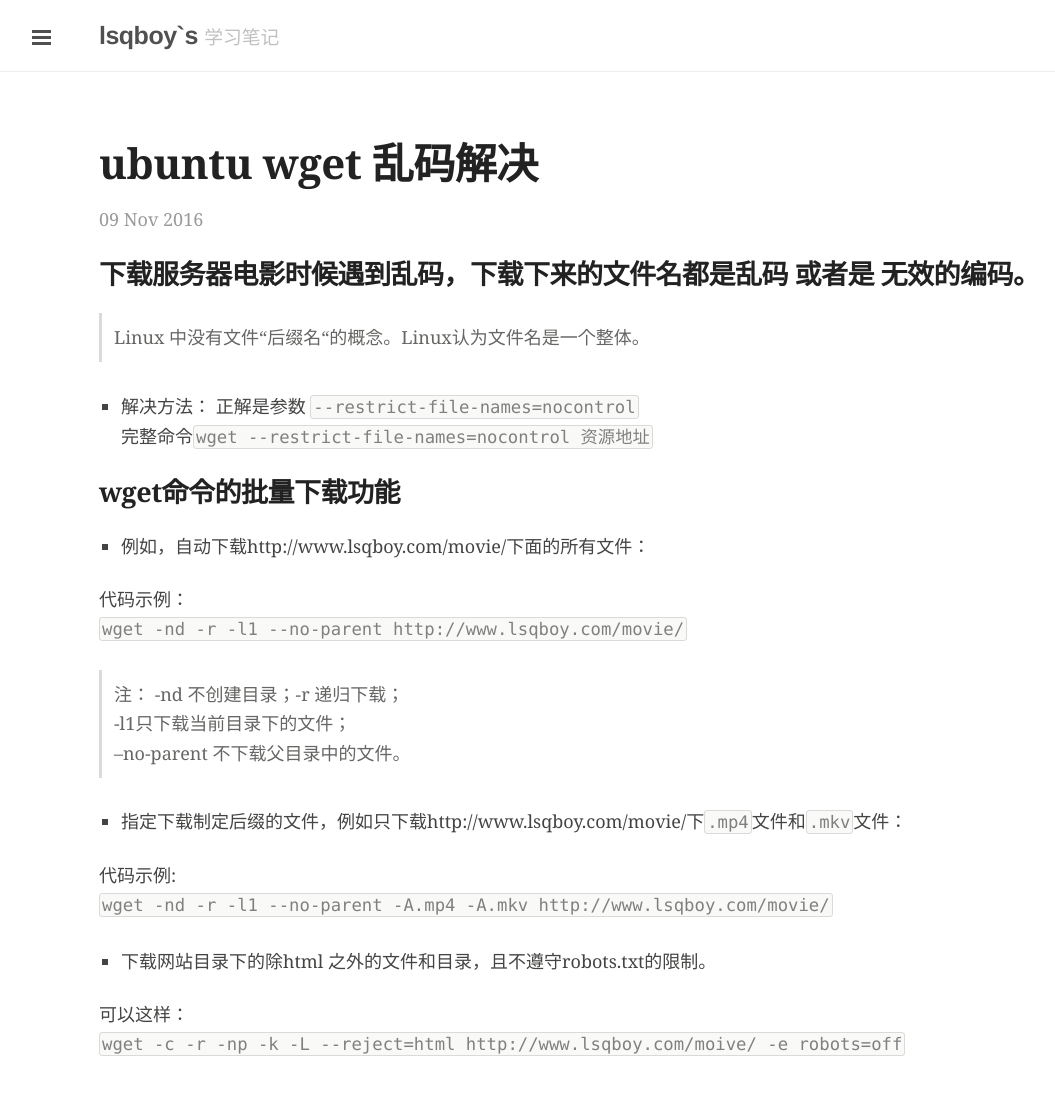
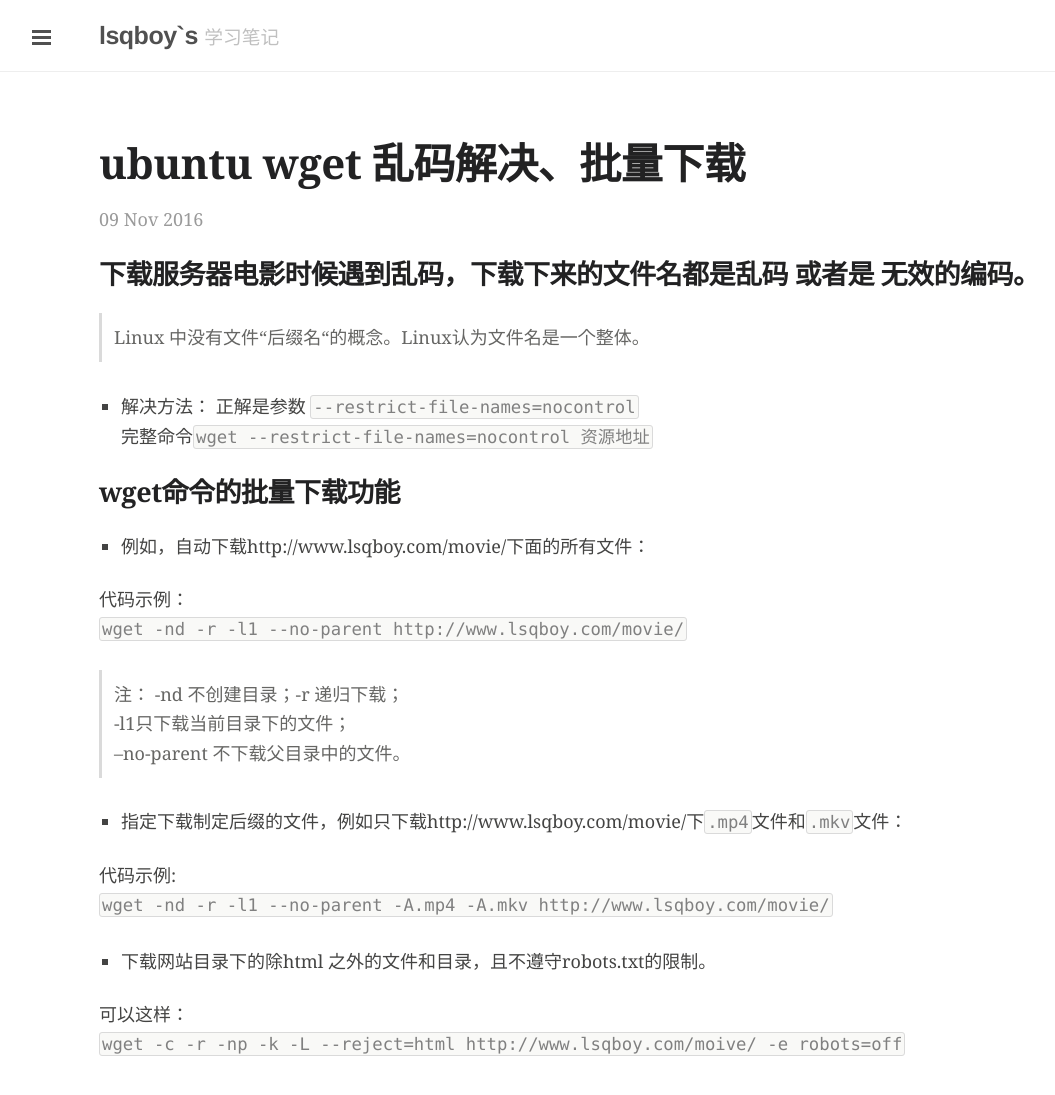
Before and after one commit to Lsqboy/jekyll_bolg, a Jekyll site: the page built from _posts/2016-11-09-ubuntu-wget.md, in a window 1280 px wide. Shown: the whole page, without its empty margins (1-1056 px from the left). Built offline with Jekyll 4.4.1, drawn with Linux system fonts in a browser that asks for light colours; comment, search, counter and statistics services are not loaded.

Commit message:
add ubuntu-wget.md

```diff
--- a/_posts/2016-11-09-ubuntu-wget.md
+++ b/_posts/2016-11-09-ubuntu-wget.md
@@ -1,7 +1,7 @@
 ---
 layout: post
-title: ubuntu wget 乱码解决
-tags: [wget、乱码]
+title: ubuntu wget 乱码解决、批量下载
+tags: [wget、乱码、批量下载]
 ---
 
 ## 下载服务器电影时候遇到乱码，下载下来的文件名都是乱码 或者是 无效的编码。
```
